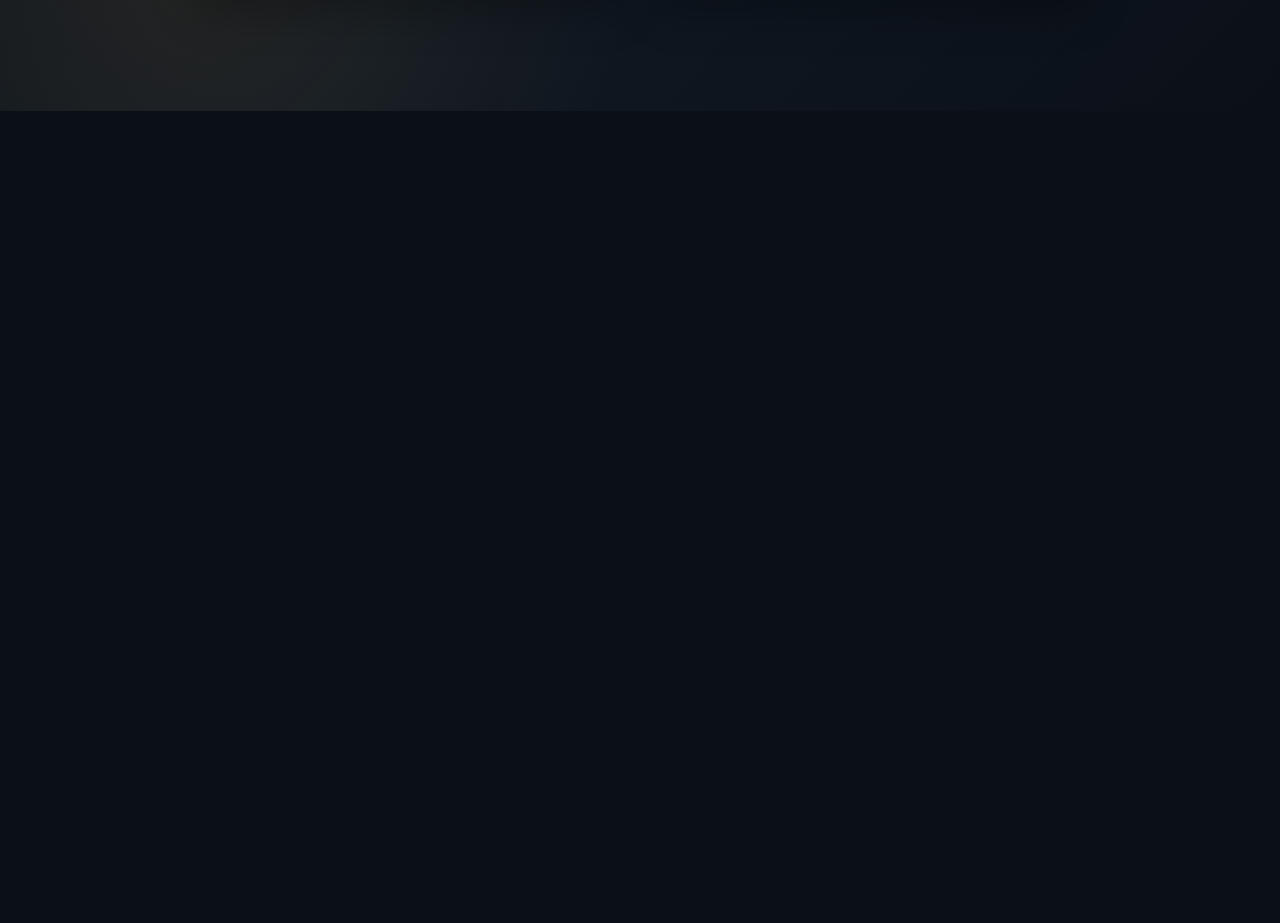
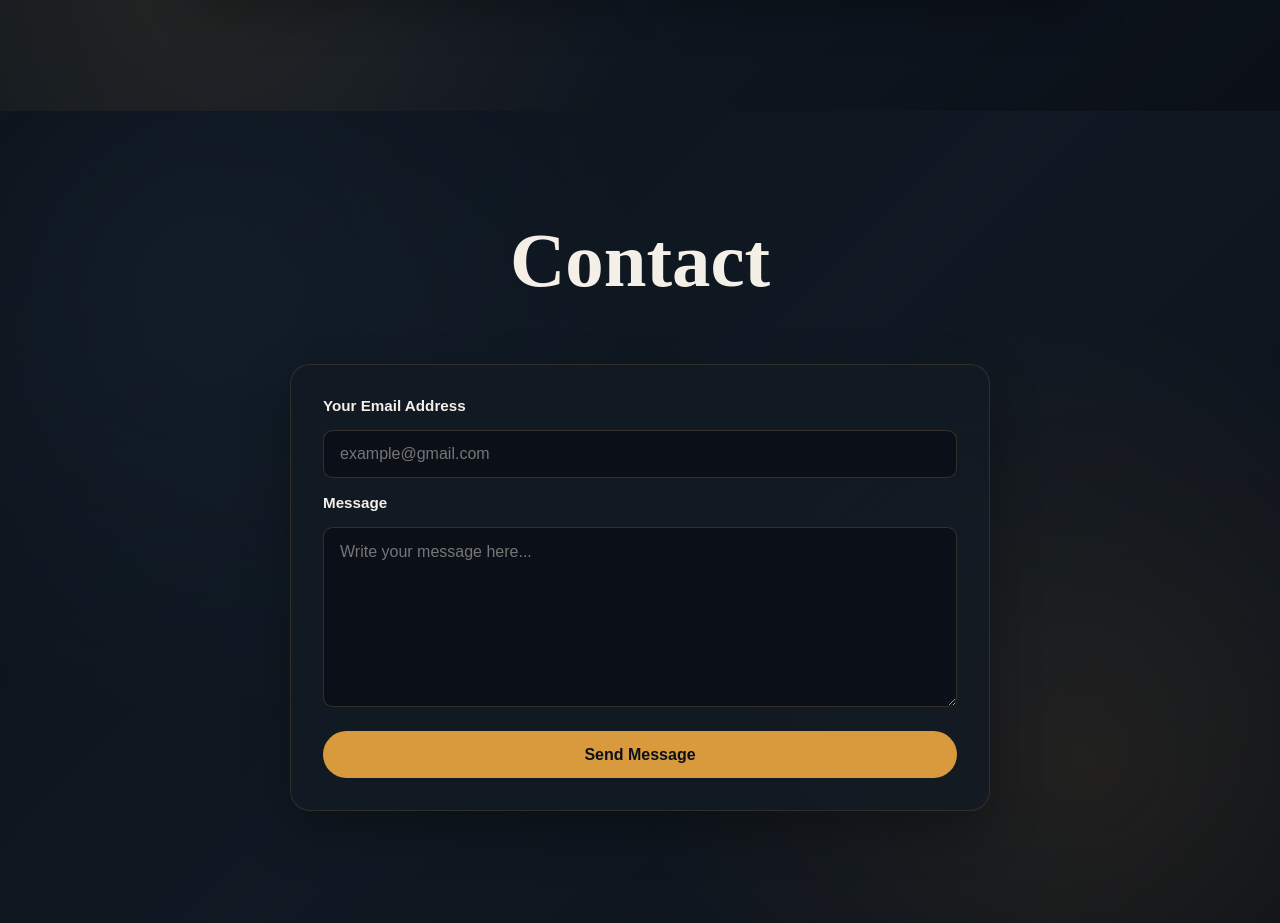
Before and after one commit to VTheGreek/My-Portfolio, a React (Vite) app in the folder my-portfolio/: page / in a window 1280 px wide. Shown: the part 1964-2887 px from the top of the page. Before the commit the page ends 2075 px from the top, so only its background shows below. Built offline with nearby package versions, Linux system fonts and the light colour scheme.

Commit message:
feat: add the contact section

```diff
--- a/my-portfolio/package.json
+++ b/my-portfolio/package.json
@@ -10,6 +10,7 @@
     "preview": "vite preview"
   },
   "dependencies": {
+    "@formspree/react": "^3.0.0",
     "react": "^19.2.8",
     "react-dom": "^19.2.8",
     "react-icons": "^5.7.0"
--- a/my-portfolio/src/App.jsx
+++ b/my-portfolio/src/App.jsx
@@ -2,6 +2,7 @@ import Navbar from './components/Navbar';
 import Hero from './components/Hero';
 import Skills from './components/Skills';
 import Projects from './components/Projects';
+import Contact from './components/Contact';
 
 function App() {
   return (
@@ -10,6 +11,7 @@ function App() {
       <Hero />
       <Skills />
       <Projects />
+      <Contact />
     </>
   );
 }
--- /dev/null
+++ b/my-portfolio/src/components/Contact.jsx
@@ -0,0 +1,64 @@
+import { useForm, ValidationError } from "@formspree/react";
+import "../styles/Contact.css";
+
+function Contact() {
+  const [state, handleSubmit] = useForm("xqpagygq");
+
+  if (state.succeeded) {
+    return (
+      <section id="contact">
+        <h2>Contact</h2>
+        <p>Thanks for reaching out! I'll get back to you as soon as possible.</p>
+      </section>
+    );
+  }
+
+  return (
+    <section id="contact">
+      <h2>Contact</h2>
+
+      <form onSubmit={handleSubmit}>
+        <label htmlFor="email">
+          Your Email Address
+        </label>
+
+        <input
+          id="email"
+          type="email"
+          name="email"
+          placeholder="example@gmail.com"
+          required
+        />
+
+        <ValidationError
+          prefix="Email"
+          field="email"
+          errors={state.errors}
+        />
+
+        <label htmlFor="message">
+          Message
+        </label>
+
+        <textarea
+          id="message"
+          name="message"
+          placeholder="Write your message here..."
+          required
+        />
+
+        <ValidationError
+          prefix="Message"
+          field="message"
+          errors={state.errors}
+        />
+
+        <button type="submit" disabled={state.submitting}>
+          {state.submitting ? "Sending..." : "Send Message"}
+        </button>
+      </form>
+    </section>
+  );
+}
+
+export default Contact;
--- /dev/null
+++ b/my-portfolio/src/styles/Contact.css
@@ -0,0 +1,167 @@
+#contact {
+  padding: 7rem 8%;
+  background:
+    radial-gradient(
+      circle at 15% 20%,
+      rgba(39, 68, 92, 0.2),
+      transparent 35%
+    ),
+    radial-gradient(
+      circle at 85% 80%,
+      rgba(217, 154, 61, 0.1),
+      transparent 35%
+    ),
+    linear-gradient(
+      135deg,
+      #0B1018 0%,
+      #101923 50%,
+      #0B1018 100%
+    );
+}
+
+/* Section title */
+
+#contact h2 {
+  margin: 0 0 4rem;
+  text-align: center;
+  color: var(--text);
+  font-family: var(--font-display);
+  font-size: clamp(2.8rem, 6vw, 5rem);
+  line-height: 1;
+}
+
+/* Form */
+
+#contact form {
+  max-width: 700px;
+  margin: 0 auto;
+  padding: 2rem;
+  display: flex;
+  flex-direction: column;
+  gap: 1rem;
+  background: rgba(18, 26, 36, 0.85);
+  border: 1px solid rgba(214, 174, 99, 0.15);
+  border-radius: 1.25rem;
+  box-shadow: 0 20px 50px rgba(0, 0, 0, 0.3);
+}
+
+/* Labels */
+
+#contact label {
+  color: var(--text);
+  font-size: 0.95rem;
+  font-weight: 600;
+}
+
+/* Inputs */
+
+#contact input,
+#contact textarea {
+  width: 100%;
+  padding: 0.9rem 1rem;
+  border: 1px solid rgba(214, 174, 99, 0.2);
+  border-radius: 0.6rem;
+  background: #0B1018;
+  color: var(--text);
+  font-family: var(--font-body);
+  font-size: 1rem;
+  outline: none;
+  transition:
+    border-color 0.3s ease,
+    box-shadow 0.3s ease;
+  box-sizing: border-box;
+}
+
+/* Textarea */
+
+#contact textarea {
+  min-height: 180px;
+  resize: vertical;
+}
+
+/* Focus */
+
+#contact input:focus,
+#contact textarea:focus {
+  border-color: var(--accent);
+  box-shadow: 0 0 0 3px rgba(217, 154, 61, 0.1);
+}
+
+/* Submit button */
+
+#contact button {
+  margin-top: 0.5rem;
+  padding: 0.9rem 1.5rem;
+  border: none;
+  border-radius: 999px;
+  background: var(--accent);
+  color: var(--background);
+  font-family: var(--font-body);
+  font-size: 1rem;
+  font-weight: 700;
+  cursor: pointer;
+  transition:
+    background 0.3s ease,
+    transform 0.3s ease,
+    box-shadow 0.3s ease;
+}
+
+#contact button:hover:not(:disabled) {
+  background: var(--accent-light);
+  transform: translateY(-2px);
+  box-shadow: 0 8px 25px rgba(217, 154, 61, 0.2);
+}
+
+#contact button:disabled {
+  opacity: 0.6;
+  cursor: not-allowed;
+}
+
+/* Formspree validation errors */
+
+#contact form > div {
+  color: #e57373;
+  font-size: 0.85rem;
+}
+
+/* Success message */
+
+#contact > p {
+  max-width: 700px;
+  margin: 0 auto;
+  padding: 2rem;
+  text-align: center;
+  color: var(--text);
+  background: rgba(18, 26, 36, 0.85);
+  border: 1px solid rgba(214, 174, 99, 0.15);
+  border-radius: 1.25rem;
+}
+
+/* Tablet */
+
+@media (max-width: 900px) {
+  #contact {
+    padding: 6rem 6%;
+  }
+}
+
+/* Mobile */
+
+@media (max-width: 600px) {
+  #contact {
+    padding: 5rem 1.5rem;
+  }
+
+  #contact h2 {
+    margin-bottom: 3rem;
+  }
+
+  #contact form {
+    padding: 1.5rem;
+    border-radius: 1rem;
+  }
+
+  #contact textarea {
+    min-height: 150px;
+  }
+}
```
Also changed, not shown: 1 other file (tests, documents, lock files or other folders).
